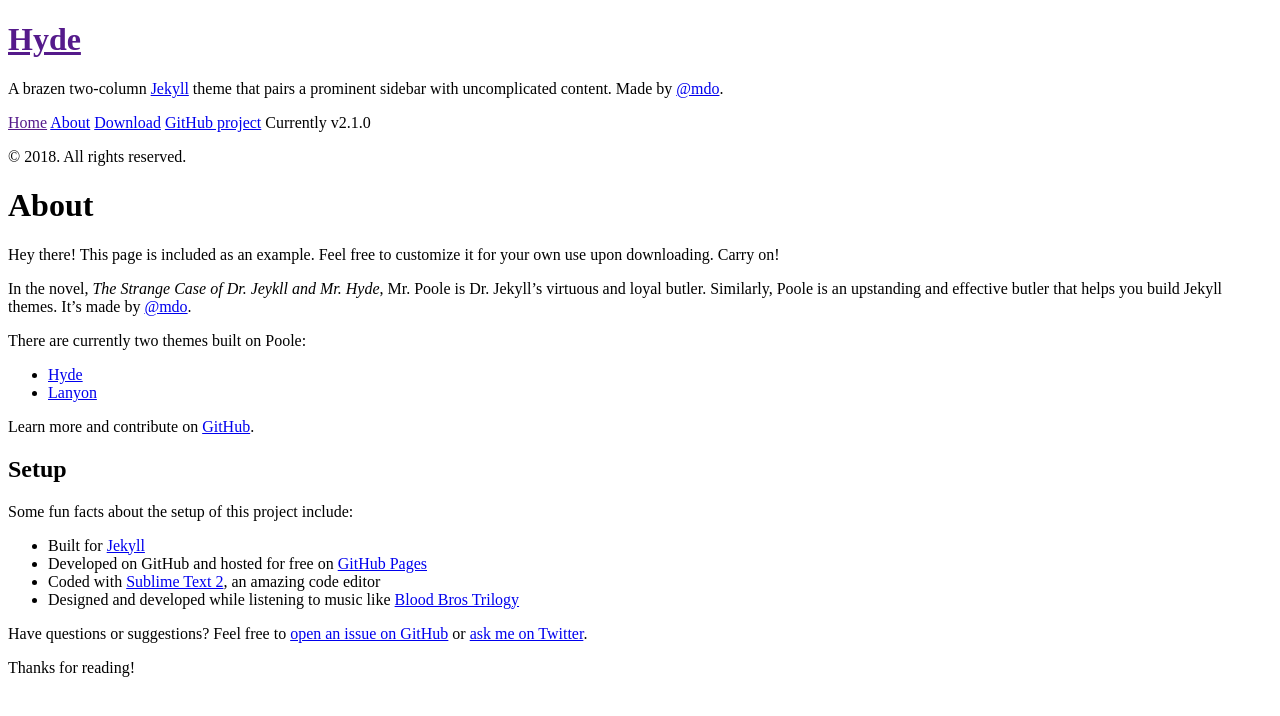
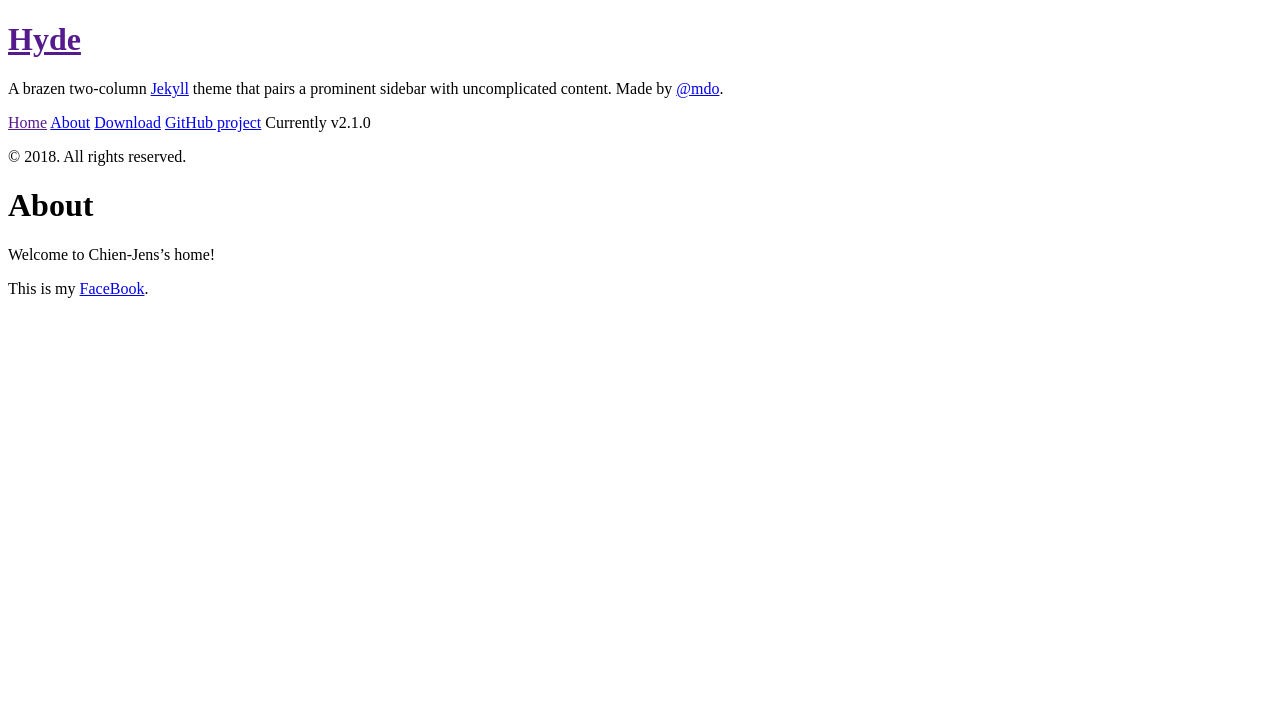
Before and after one commit to chienjens/chienjens.github.io, a Jekyll site: the page built from about.md, in a window 1280 px wide. Shown: the top 716 px of the page. Built offline with Jekyll 4.4.1, drawn with Linux system fonts in a browser that asks for light colours.

Commit message:
Update about.md

```diff
--- a/about.md
+++ b/about.md
@@ -2,29 +2,6 @@
 layout: page
 title: About
 ---
+Welcome to Chien-Jens's home!
 
-<p class="message">
-  Hey there! This page is included as an example. Feel free to customize it for your own use upon downloading. Carry on!
-</p>
-
-In the novel, *The Strange Case of Dr. Jeykll and Mr. Hyde*, Mr. Poole is Dr. Jekyll's virtuous and loyal butler. Similarly, Poole is an upstanding and effective butler that helps you build Jekyll themes. It's made by [@mdo](https://twitter.com/mdo).
-
-There are currently two themes built on Poole:
-
-* [Hyde](http://hyde.getpoole.com)
-* [Lanyon](http://lanyon.getpoole.com)
-
-Learn more and contribute on [GitHub](https://github.com/poole).
-
-## Setup
-
-Some fun facts about the setup of this project include:
-
-* Built for [Jekyll](http://jekyllrb.com)
-* Developed on GitHub and hosted for free on [GitHub Pages](https://pages.github.com)
-* Coded with [Sublime Text 2](http://sublimetext.com), an amazing code editor
-* Designed and developed while listening to music like [Blood Bros Trilogy](https://soundcloud.com/maddecent/sets/blood-bros-series)
-
-Have questions or suggestions? Feel free to [open an issue on GitHub](https://github.com/poole/issues/new) or [ask me on Twitter](https://twitter.com/mdo).
-
-Thanks for reading!
+This is my [FaceBook](https://www.facebook.com/chien.chen.98).
```
